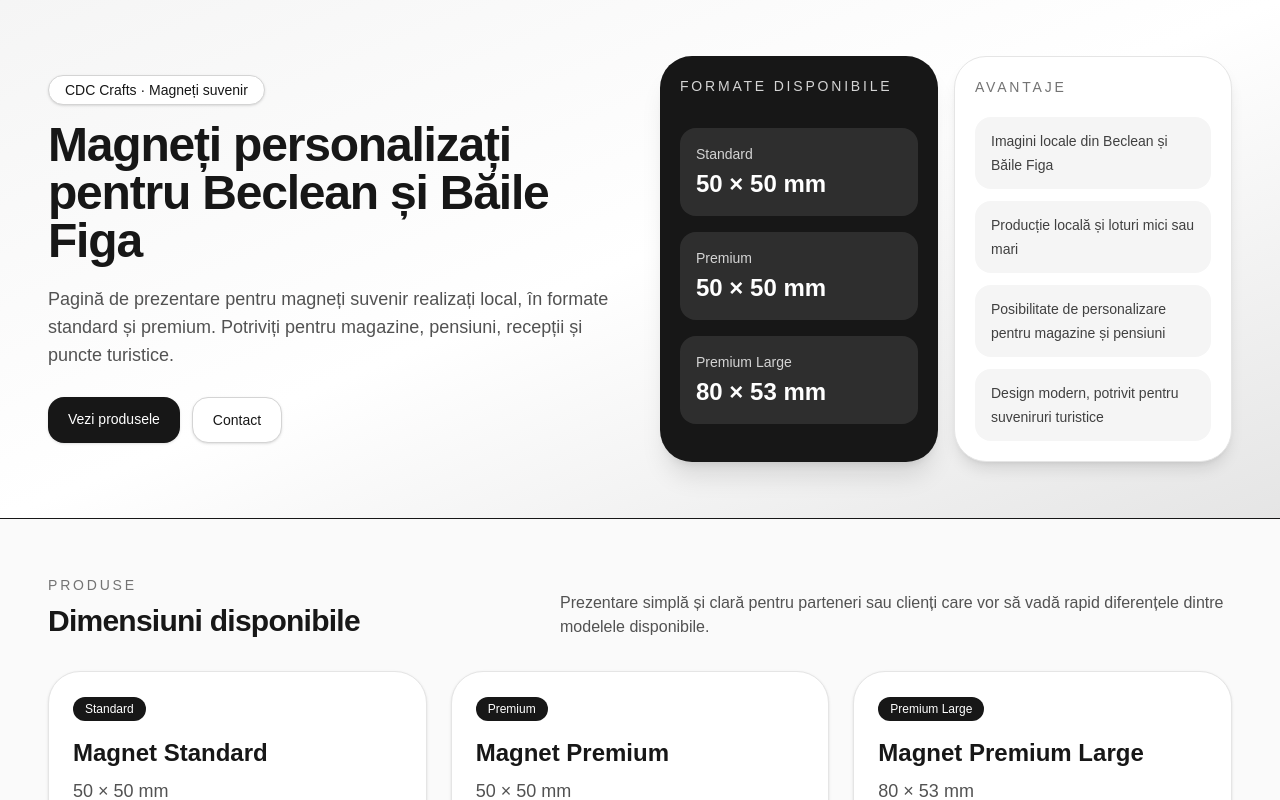
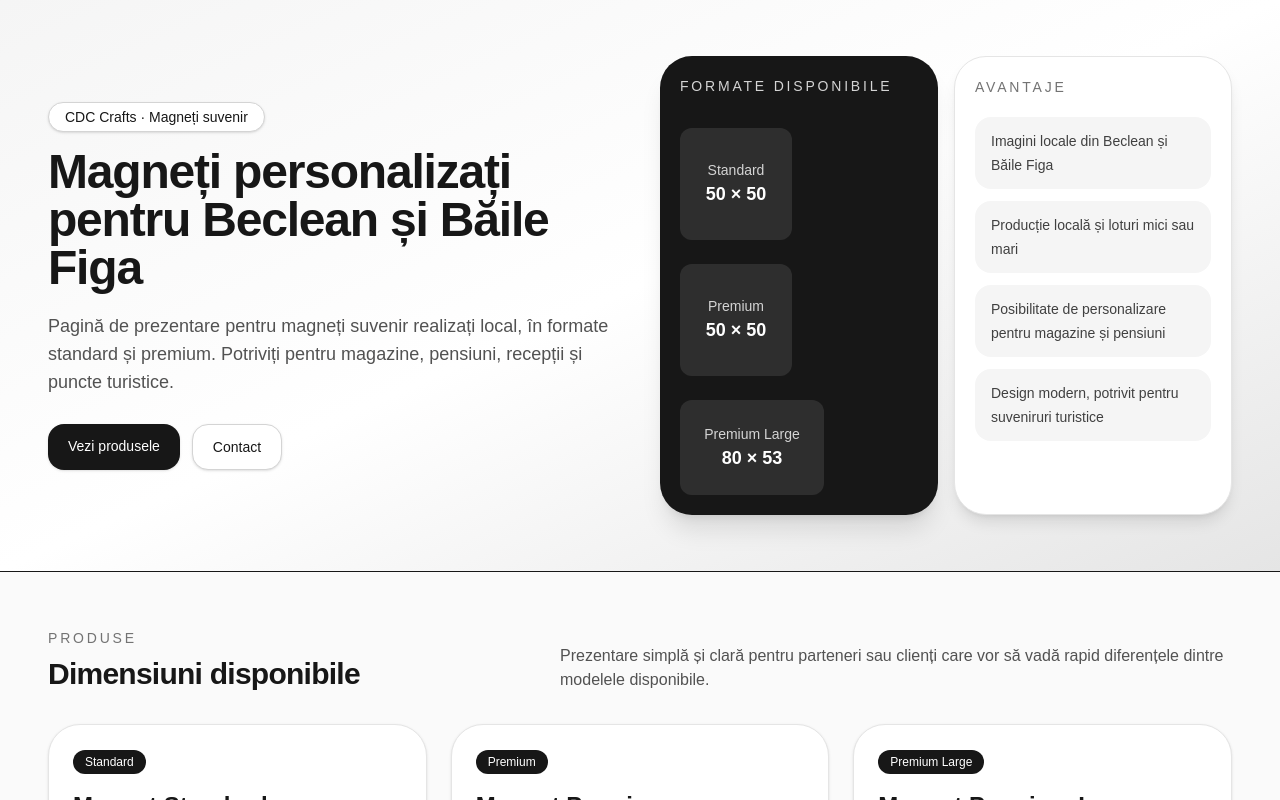
Before and after one commit to ciuscatalin/cdc-magnets-site, a Next.js app: page / in a window 1280 px wide. Shown: the top 800 px of the page. Built offline with nearby package versions, Linux system fonts and the light colour scheme.

Commit message:
Update galerie imagini site

```diff
--- a/app/page.tsx
+++ b/app/page.tsx
@@ -86,19 +86,37 @@ export default function CdcCraftsMagnetsSite() {
           <div className="grid gap-4 sm:grid-cols-2">
             <div className="rounded-[2rem] bg-neutral-900 p-5 text-white shadow-xl">
               <div className="mb-8 text-sm uppercase tracking-[0.2em] text-neutral-300">Formate disponibile</div>
-              <div className="space-y-4">
-                <div className="rounded-2xl bg-white/10 p-4">
+              <div className="flex flex-wrap gap-6">
+				  <div className="flex flex-col items-center">
+					<div className="aspect-square w-28 rounded-xl bg-white/10 flex items-center justify-center text-center">
+					  <div>
 						<div className="text-sm text-neutral-300">Standard</div>
-                  <div className="mt-1 text-2xl font-semibold">50 × 50 mm</div>
+						<div className="text-lg font-semibold">50 × 50</div>
 					  </div>
-                <div className="rounded-2xl bg-white/10 p-4">
+					</div>
+				  </div>
+
+				  <div className="flex flex-col items-center">
+					<div className="aspect-square w-28 rounded-xl bg-white/10 flex items-center justify-center text-center">
+					  <div>
 						<div className="text-sm text-neutral-300">Premium</div>
-                  <div className="mt-1 text-2xl font-semibold">50 × 50 mm</div>
+						<div className="text-lg font-semibold">50 × 50</div>
 					  </div>
-                <div className="rounded-2xl bg-white/10 p-4">
+					</div>
+				  </div>
+
+				  <div className="flex flex-col items-center">
+					<div
+					  className="w-36 rounded-xl bg-white/10 flex items-center justify-center text-center"
+					  style={{ aspectRatio: "80 / 53" }}
+					>
+					  <div>
 						<div className="text-sm text-neutral-300">Premium Large</div>
-                  <div className="mt-1 text-2xl font-semibold">80 × 53 mm</div>
+						<div className="text-lg font-semibold">80 × 53</div>
 					  </div>
+					</div>
+				  </div>
+
 				</div>
             </div>
 
```
Lines whose indentation alone changed are shown as unchanged.
